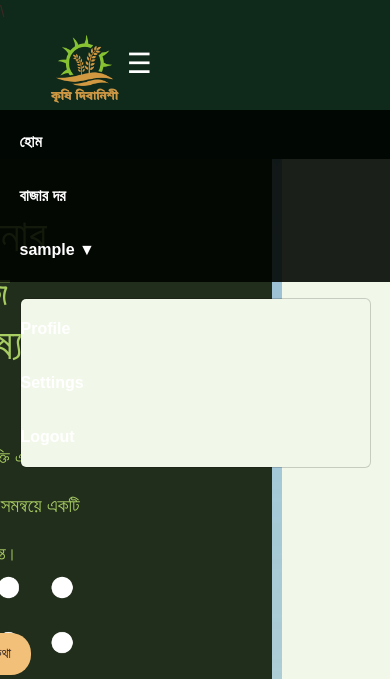
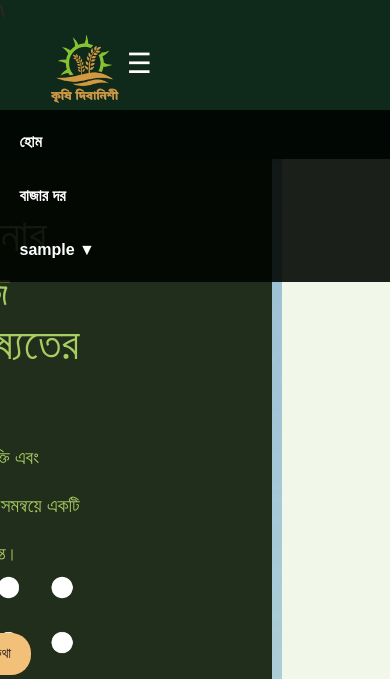
Before and after one commit to shadmansaleh/Krishi-DibaNishi, a Flask app: page / in a window 390 px wide. Shown: the top 679 px of the page. Run offline with Flask 3, Linux system fonts and the light colour scheme; the visitor is signed in with stand-in values (Sample User, id 1); parts of the project's set-up code (start-up, migrations or seed data) failed here and were passed over; some libraries are stand-ins or nearby versions; some web fonts are replaced.

Commit message:
dropdown corrected

```diff
--- a/app/templates/layouts/navbar.html
+++ b/app/templates/layouts/navbar.html
@@ -21,7 +21,7 @@
             {% if session.get('logged_in') %}
                 <li class="dropdown">
                     <a href="#" onclick="toggleDropdown()">{{ session.get('username') }} ▼</a>
-                    <ul class="dropdown-menu hidden">
+                    <ul class="dropdown-menu"> <!-- Removed 'hidden' class -->
                         <li><a href="{{ url_for('profile') }}">Profile</a></li>
                         <li><a href="{{ url_for('settings') }}">Settings</a></li>
                         <li><a href="{{ url_for('auth.logout') }}">Logout</a></li>
@@ -33,8 +33,6 @@
         </ul>
     </div>
 </nav>
-
-
 
 <style>
    nav {
@@ -50,9 +48,7 @@
 .nav-left {
     display: flex;
     align-items: center;
-    flex-wrap: nowrap;
     gap: 20px;
-
 }
 
 #nav-links {
@@ -62,16 +58,7 @@
     padding: 0;
     list-style-type: none;
     margin-top: -70px;
-    color:rgb(0, 0, 0);
-}
-
-
-
-nav ul {
-    display: flex;
-    gap: 20px;
-    margin: 0;
-    padding: 0;
+    color: rgb(0, 0, 0);
 }
 
 nav ul li {
@@ -97,14 +84,12 @@ button, .drawer-button {
     font-weight: bold;
     font-size: 15px;
     transition: 0.4s;
-
 }
 
 button:hover, .drawer-button:hover {
     transform: scale(1.3);
     cursor: pointer;
 }
-
 
 .hamburger {
     display: none;
@@ -117,7 +102,6 @@ button:hover, .drawer-button:hover {
     display: none;
 }
 
-
 .logo {
     max-height: 250px;
     width: auto;
@@ -126,37 +110,64 @@ button:hover, .drawer-button:hover {
     margin-top: -50px;
 }
 
-/* @media (max-width: 768px) {
-    .logo {
-        height: 40px;
-    }
-} */
+/* Dropdown Menu Styles */
+.dropdown {
+    position: relative;
+}
 
+.dropdown-menu {
+    position: absolute;
+    background-color: rgb(15, 41, 27);
+    border: 1px solid #ccc;
+    list-style: none;
+    padding: 10px;
+    margin: 0;
+    min-width: 150px;
+    top: 30px;
+    right: 0;
+    z-index: 1000;
+    display: none; /* Hidden by default */
+}
 
+.dropdown-menu li {
+    padding: 8px 12px;
+}
 
+.dropdown-menu li a {
+    color: white;
+    text-decoration: none;
+    display: block;
+}
+
+.dropdown-menu li a:hover {
+    background-color: greenyellow;
+    color: black;
+    transition: 0.3s;
+}
+
+/* Mobile Responsive */
 @media (max-width: 768px) {
     nav {
         flex-direction: column;
         align-items: flex-start;
     }
 
-
     .hamburger {
         display: block;
         margin-top: -70px;
     }
 
-    nav ul {
+    #nav-links {
         display: none;
-        z-index: 2;
         flex-direction: column;
         gap: 10px;
         width: 100%;
-        background: rgb(204, 255, 145);
+        background: rgba(1, 4, 0, 0.892);
         padding: 10px 5%;
         position: absolute;
         top: 70px;
         left: 0;
+        margin-top: 40px;
     }
 
     nav ul li {
@@ -177,44 +188,25 @@ button:hover, .drawer-button:hover {
         font-weight: bold;
     }
 
-    .hidden {
-        display: flex !important;
-    }
-}
-
-@media (max-width: 768px) {
-    #nav-links {
-        display: none;
-        flex-direction: column;
-        gap: 10px;
-        width: 100%;
-        background: rgba(1, 4, 0, 0.892);
-        padding: 10px 5%;
-        position: absolute;
-        top: 70px;
-        left: 0;
-        margin-top: 40px;
-    }
-
-    .hidden {
-        display: flex !important;
-    }
-}
-
-@media (max-width: 768px) {
     .logo {
         height: 150px;
         margin-left: 0px;
     }
+
+    .dropdown-menu {
+        position: static;
+        background-color: rgba(1, 4, 0, 0.892);
+    }
 }
-
 </style>
 
 <script>
     function toggleDrawer() {
         document.getElementById('nav-links').classList.toggle('hidden');
     }
+
     function toggleDropdown() {
-        document.querySelector('.dropdown-menu').classList.toggle('hidden');
+        const dropdownMenu = document.querySelector('.dropdown-menu');
+        dropdownMenu.style.display = dropdownMenu.style.display === 'block' ? 'none' : 'block';
     }
 </script>
--- a/app/templates/pages/index.html
+++ b/app/templates/pages/index.html
@@ -1,4 +1,9 @@
 {% extends "layouts/base.html" %}
+
+{% block head %}
+<link rel="stylesheet" href="/static/css/style.css">
+{% endblock %}
+
 
 {% block content %}
 <div class="hero">
```
